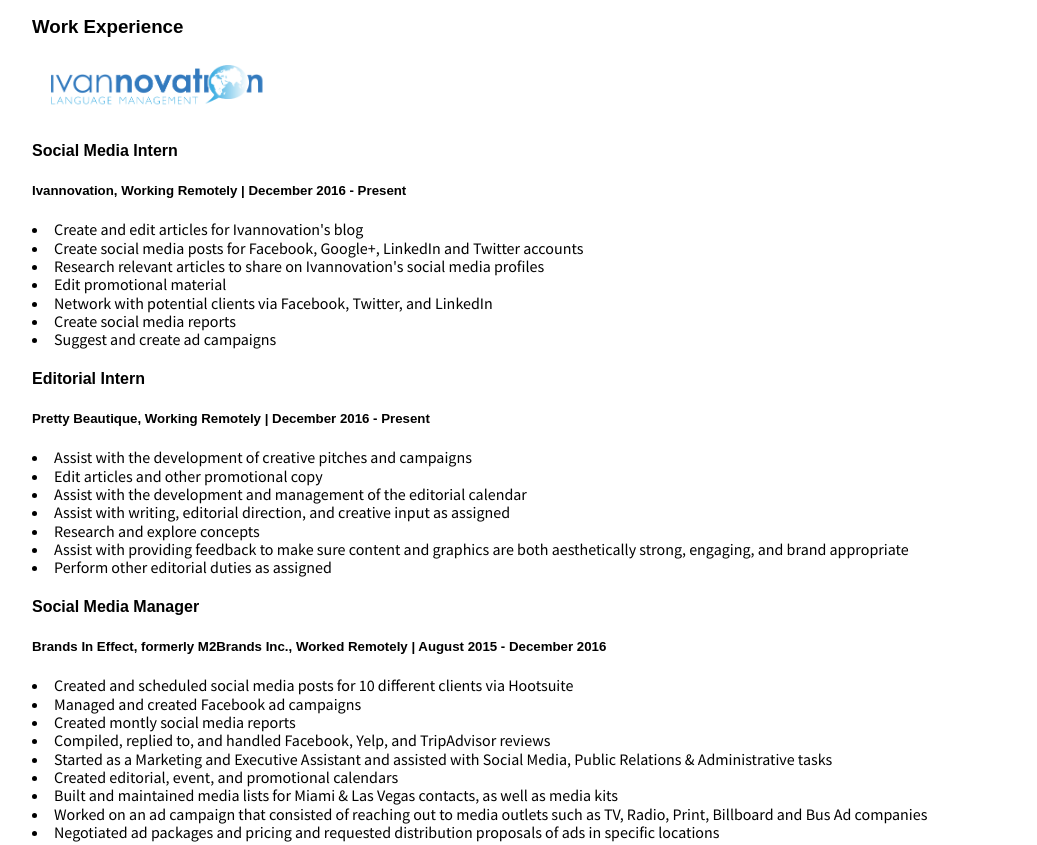
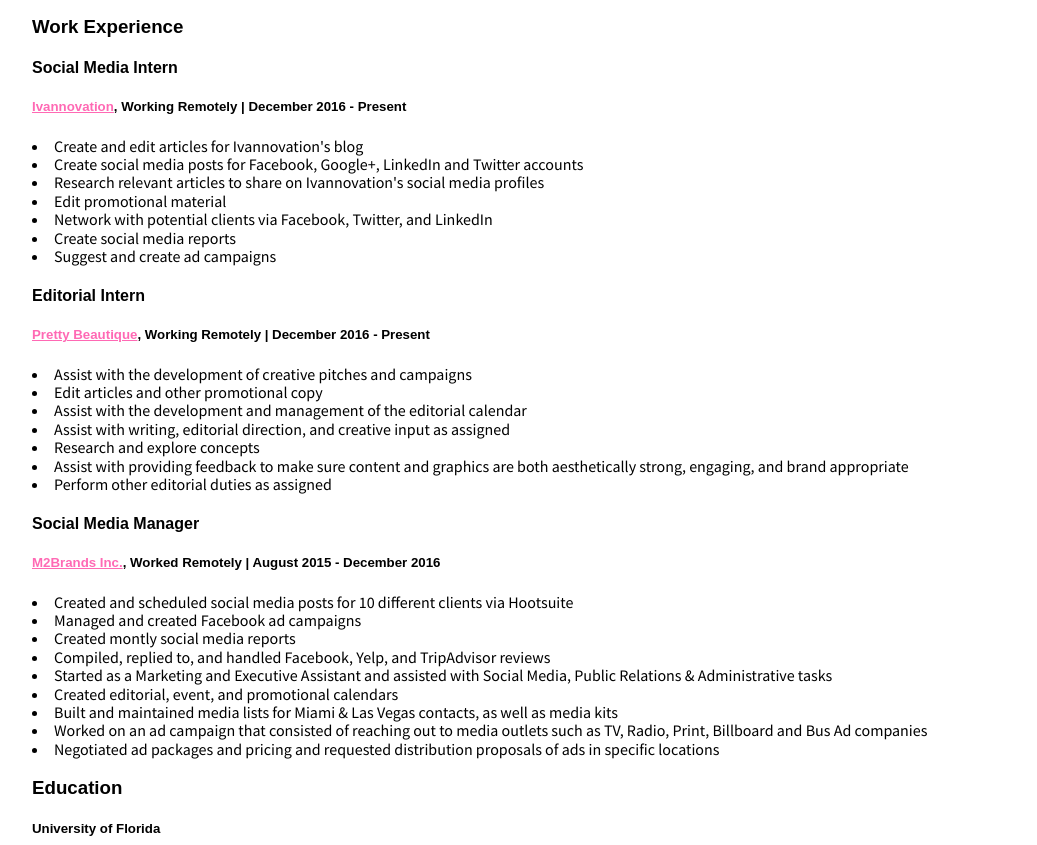
Before and after one commit to geeolives/project_resume_olivares_gisel, a plain HTML site: page index.html in a window 1280 px wide. Shown: the part 292-1137 px from the top of the page, without its empty margins (133-1170 px from the left). Drawn offline with Linux system fonts and the light colour scheme; a web font is replaced by a local one.

Commit message:
tried including company logos, made them links instead

```diff
--- a/css/main.css
+++ b/css/main.css
@@ -67,3 +67,19 @@
         margin-left: 0;
     }
 }
+
+.content {
+    padding: 5px;
+}
+
+img.logo {
+    float: left;
+}
+
+a {
+    color: hotpink;
+}
+
+a:hover {
+    color: #b666d2;
+}
--- a/index.html
+++ b/index.html
@@ -26,12 +26,9 @@
 		<main class="aboutme">
 			<p>A driven, open-minded, and creative student, copywriter, social media freelancer with a strong sense of dedication and commitment. Looking to continue growing and learning in the fields of copywriting, graphic design, and social media.</p>
 
-		<article class="content">
-			<h3>Work Experience</h3>
-			<img src="img/ivannovation.png" width="25%" alt="ivannovation" class="logo"/>
-			<div class="heading">
+			<h3 class="headers">Work Experience</h3>
 			<h4>Social Media Intern</h4>
-			<h5>Ivannovation, Working Remotely | December 2016 - Present</h5>
+			<h5><a href="http://ivannovation.com" target="_blank">Ivannovation</a>, Working Remotely | December 2016 - Present</h5>
 				<li>Create and edit articles for Ivannovation's blog</li>
 				<li>Create social media posts for Facebook, Google+, LinkedIn and Twitter accounts</li>
 				<li>Research relevant articles to share on Ivannovation's social media profiles</li>
@@ -39,10 +36,9 @@
 				<li>Network with potential clients via Facebook, Twitter, and LinkedIn</li>
 				<li>Create social media reports</li>
 				<li>Suggest and create ad campaigns</li>
-			</div>
 
 			<h4>Editorial Intern</h4>
-			<h5>Pretty Beautique, Working Remotely | December 2016 - Present</h5>
+			<h5><a href="http://www.prettybeautique.com" target="_blank">Pretty Beautique</a>, Working Remotely | December 2016 - Present</h5>
 				<li>Assist with the development of creative pitches and campaigns</li>
 				<li>Edit articles and other promotional copy</li>
 				<li>Assist with the development and management of the editorial calendar</li>
@@ -52,7 +48,7 @@
 				<li>Perform other editorial duties as assigned</li>
 
 			<h4>Social Media Manager</h4>
-			<h5>Brands In Effect, formerly M2Brands Inc., Worked Remotely | August 2015 - December 2016</h5>
+			<h5><a href="http://m2brandsinc.com" target="_blank">M2Brands Inc.</a>, Worked Remotely | August 2015 - December 2016</h5>
 				<li>Created and scheduled social media posts for 10 different clients via Hootsuite</li>
 				<li>Managed and created Facebook ad campaigns</li>
 				<li>Created montly social media reports</li>
@@ -86,7 +82,6 @@
 				<li>Promoted events on social media benefitting the Cystic Fibrosis Foundation and Anorexia Nervosa and Associated Disorders</li>
 			<h5>Graduate of The Center for Leadership & Service Academy of Leaders for Greeks at FIU, 2013</h5>
 				<li>Developed leadership, teamwork, and communication skills via workshops and team builders</li>
-			</article>
 		</main>
 
 		<footer class="aboutme">
```
